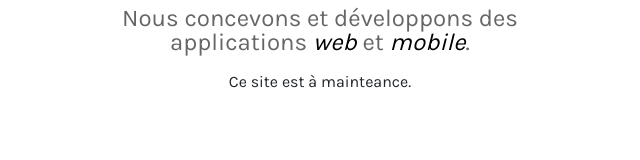
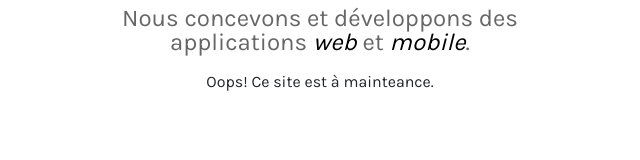
Before and after one commit to meek5/vallordev, a Next.js app: page / in a window 1280 px wide. Shown: the part 338-498 px from the top of the page, without its empty margins (320-960 px from the left). Built offline with nearby package versions, Linux system fonts and the light colour scheme; a web font is replaced by a local one.

Commit message:
maintenance home page height header

```diff
--- a/pages/index.js
+++ b/pages/index.js
@@ -89,7 +89,7 @@ export default function Home() {
             Nous concevons et développons des <br />
             applications <span>web</span> et <span>mobile</span>.
           </p>
-          <p>Ce site est à mainteance.</p>
+          <p>Oops! Ce site est à mainteance.</p>
 
           {/* <Typography > */}
           {/* <div onClick={scrollToService}> */}
```
